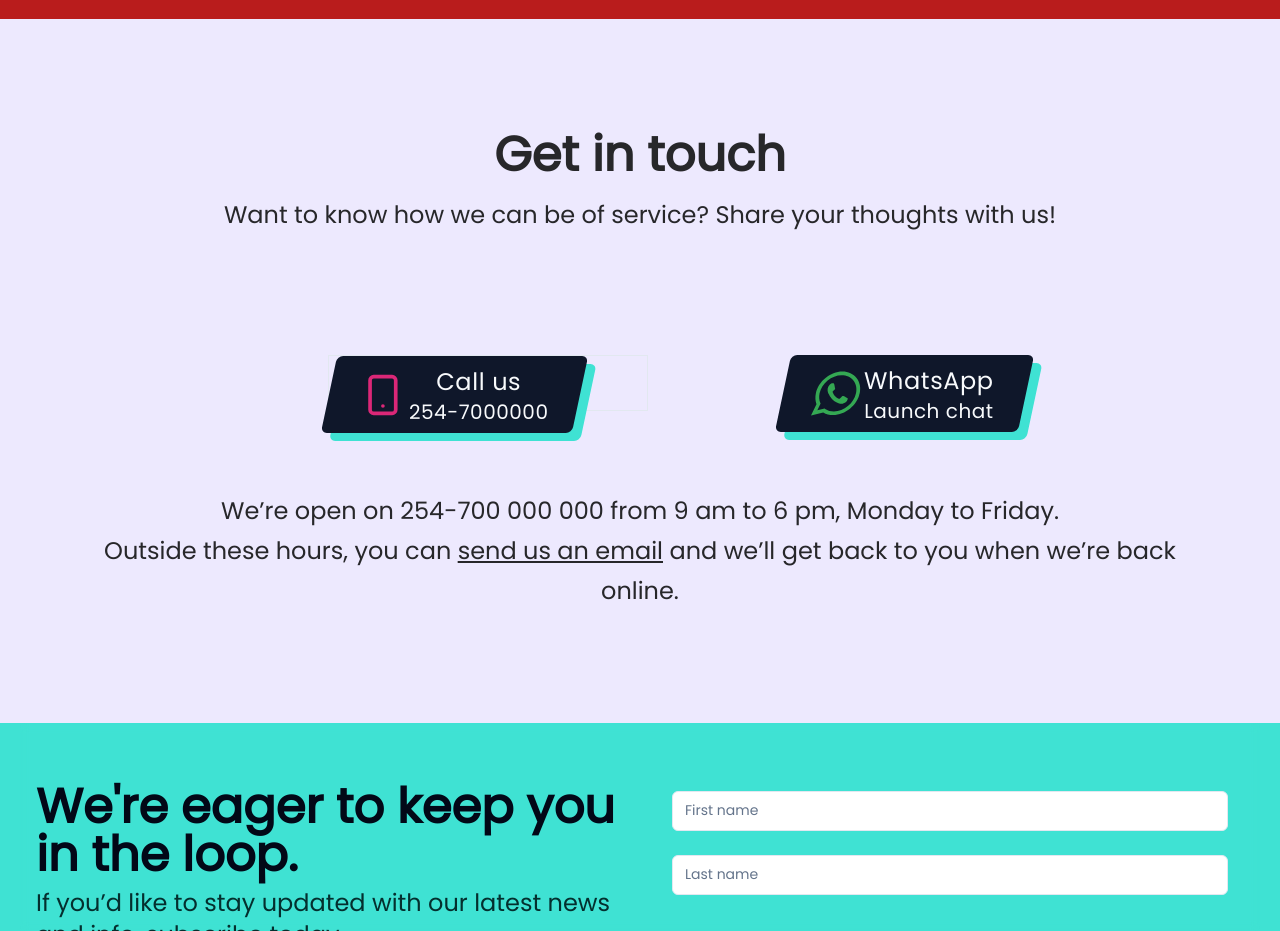
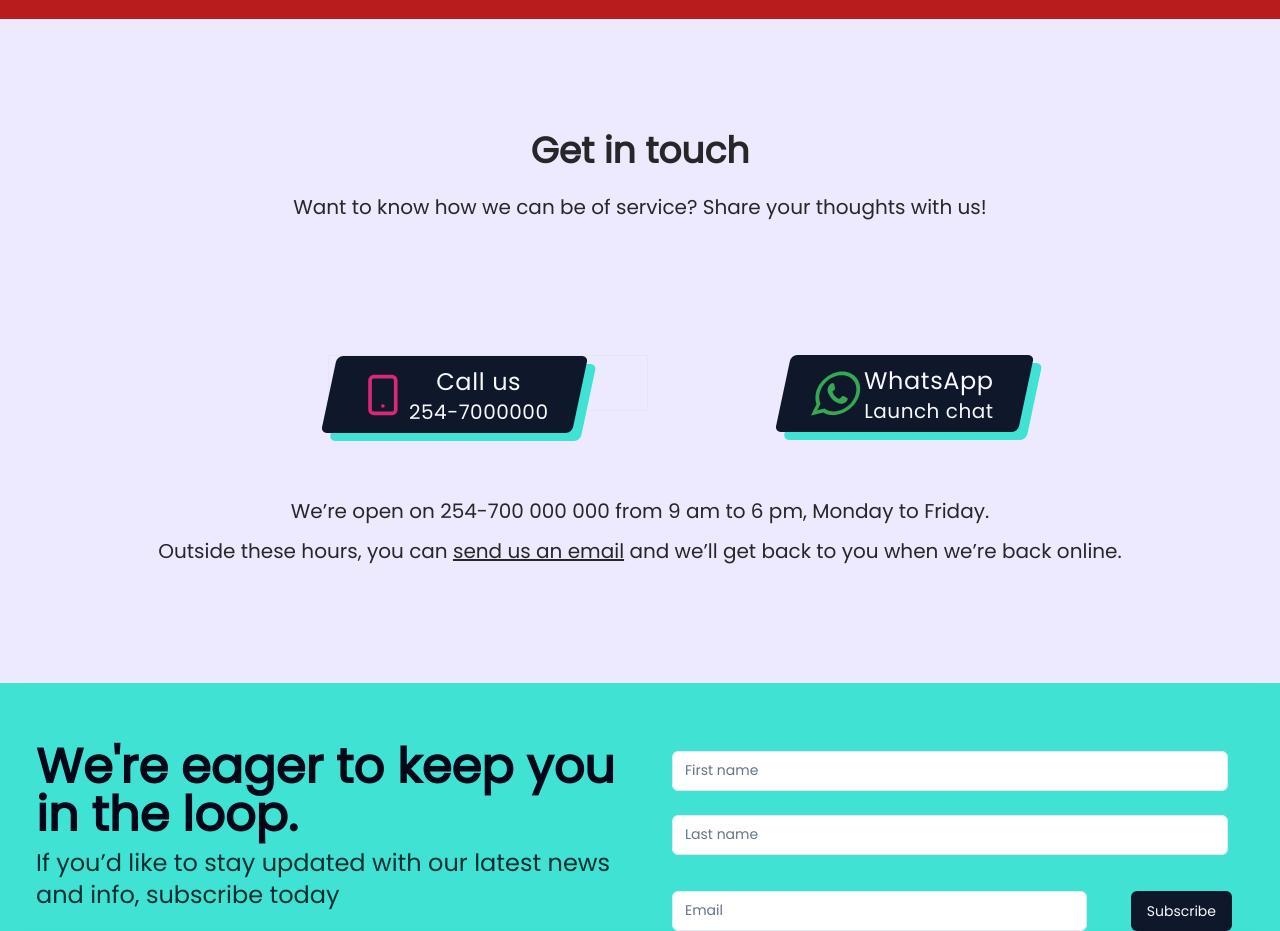
Before and after one commit to BabaMboga/TYC-main, a Next.js app: page /how-we-help/community-outreach in a window 1280 px wide. Shown: the part 3140-4071 px from the top of the page. Built offline with nearby package versions, Linux system fonts and the light colour scheme.

Commit message:
Fixed text on GetIntouchCard

```diff
--- a/components/GetInTouchCard.tsx
+++ b/components/GetInTouchCard.tsx
@@ -12,10 +12,10 @@ const GetInTouchCard = ({}) => {
 
           <div className="flex flex-col items-start justify-start gap-12 md:h-40">
             <div className="flex flex-col items-center justify-start gap-4 md:h-40">
-              <div className="text-4xl font-bold leading-10 text-center md:text-5xl text-zinc-800">
+              <div className="text-4xl font-bold leading-10 text-center md:text-4xl text-zinc-800">
                 Get in touch
               </div>
-              <div className="text-2xl font-normal leading-10 text-center text-zinc-800">
+              <div className="text-xl font-normal leading-10 text-center text-zinc-800">
                 Want to know how we can be of service? Share your thoughts with
                 us!
               </div>
@@ -70,16 +70,16 @@ const GetInTouchCard = ({}) => {
           </div>
 
           <div className="mt-4 text-center ">
-            <span className="text-2xl font-normal leading-10 text-zinc-800">
+            <span className="text-xl font-normal leading-10 text-zinc-800">
               We’re open on 254-700 000 000 from 9 am to 6 pm, Monday to Friday.
               <br />
               Outside these hours, you can{" "}
             </span>
             <Link href={'mailto:enquiries@tycafricatrust.org'}>
-            <span className="text-2xl font-normal leading-10 underline text-zinc-800">
+            <span className="text-xl font-normal leading-10 underline text-zinc-800">
               send us an email
             </span></Link>
-            <span className="text-2xl font-normal leading-10 text-zinc-800">
+            <span className="text-xl font-normal leading-10 text-zinc-800">
               {" "}
               and we’ll get back to you when we’re back online.
             </span>
```
